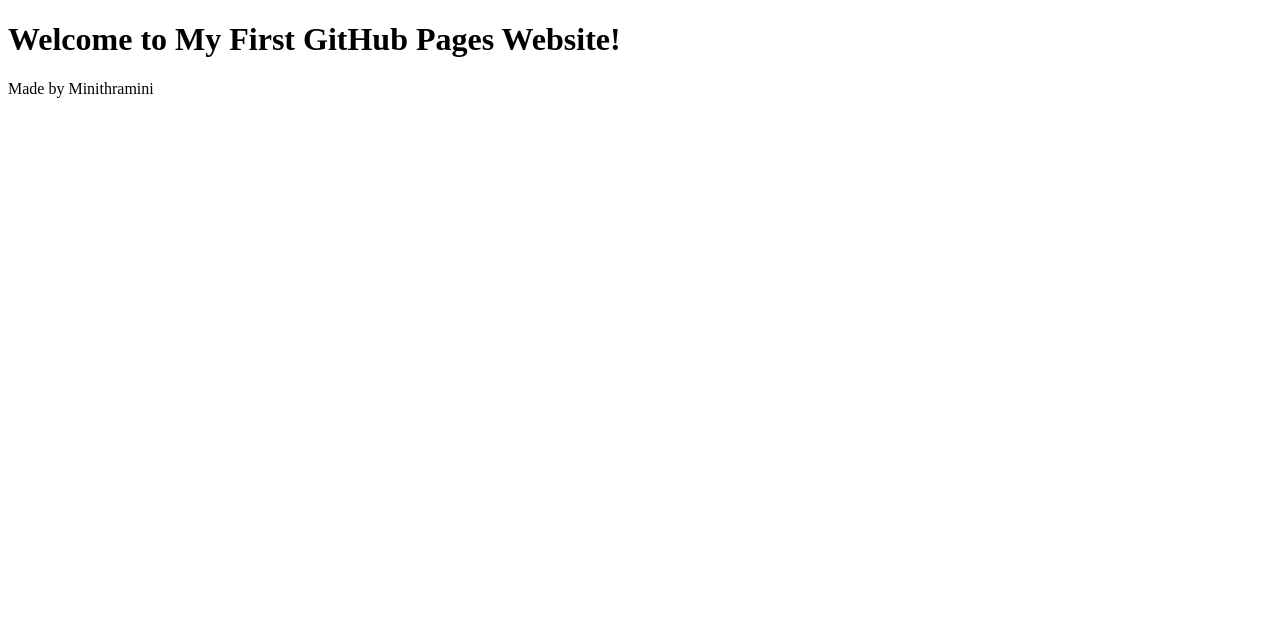
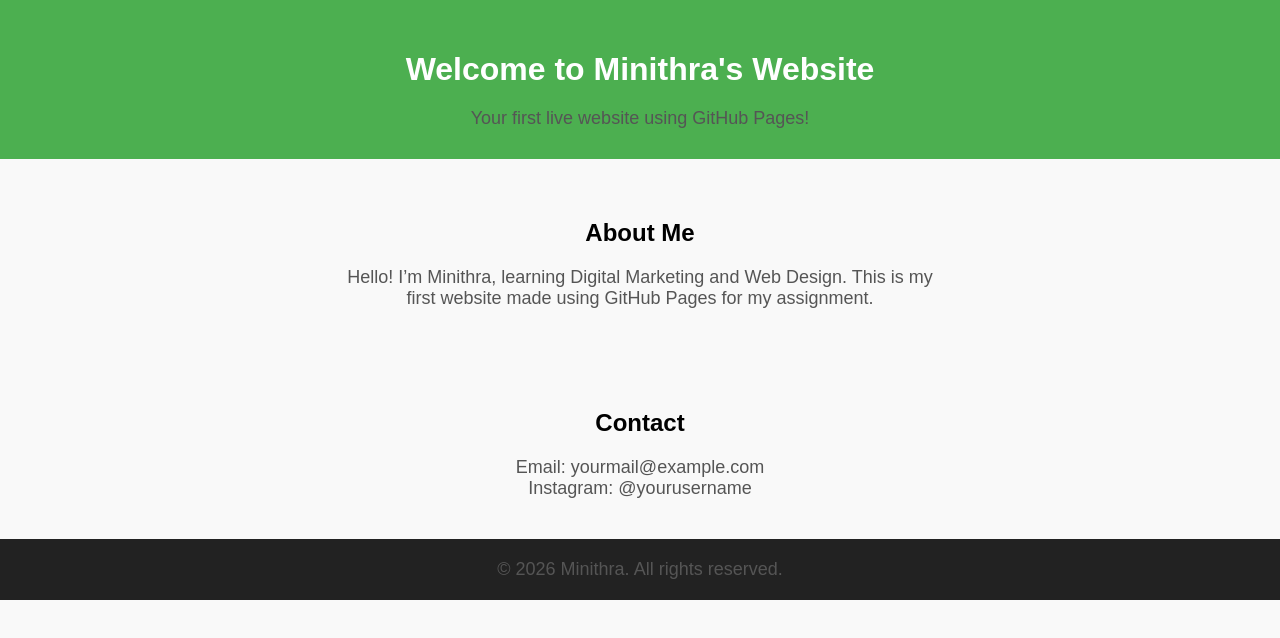
Before and after one commit to Minithramini/my_website, a plain HTML site: page index.html in a window 1280 px wide. Drawn offline with Linux system fonts and the light colour scheme.

Commit message:
Update website with sections and styling

```diff
--- a/index.html
+++ b/index.html
@@ -1,10 +1,62 @@
 <!DOCTYPE html>
 <html>
 <head>
-    <title>My First Website</title>
+    <title>Minithra's Website</title>
+    <style>
+        body {
+            font-family: Arial, sans-serif;
+            margin: 0;
+            padding: 0;
+            background-color: #f9f9f9;
+        }
+        header {
+            background-color: #4caf50;
+            color: white;
+            padding: 30px 0;
+            text-align: center;
+        }
+        section {
+            padding: 40px 20px;
+            text-align: center;
+        }
+        h1, h2 {
+            margin-bottom: 20px;
+        }
+        p {
+            font-size: 18px;
+            color: #555;
+            max-width: 600px;
+            margin: auto;
+        }
+        footer {
+            background-color: #222;
+            color: white;
+            padding: 20px 0;
+            text-align: center;
+        }
+    </style>
 </head>
 <body>
-    <h1>Welcome to My First GitHub Pages Website!</h1>
-    <p>Made by Minithramini</p>
+
+    <header>
+        <h1>Welcome to Minithra's Website</h1>
+        <p>Your first live website using GitHub Pages!</p>
+    </header>
+
+    <section id="about">
+        <h2>About Me</h2>
+        <p>Hello! I’m Minithra, learning Digital Marketing and Web Design. This is my first website made using GitHub Pages for my assignment.</p>
+    </section>
+
+    <section id="contact">
+        <h2>Contact</h2>
+        <p>Email: yourmail@example.com</p>
+        <p>Instagram: @yourusername</p>
+    </section>
+
+    <footer>
+        <p>© 2026 Minithra. All rights reserved.</p>
+    </footer>
+
 </body>
 </html>
```
